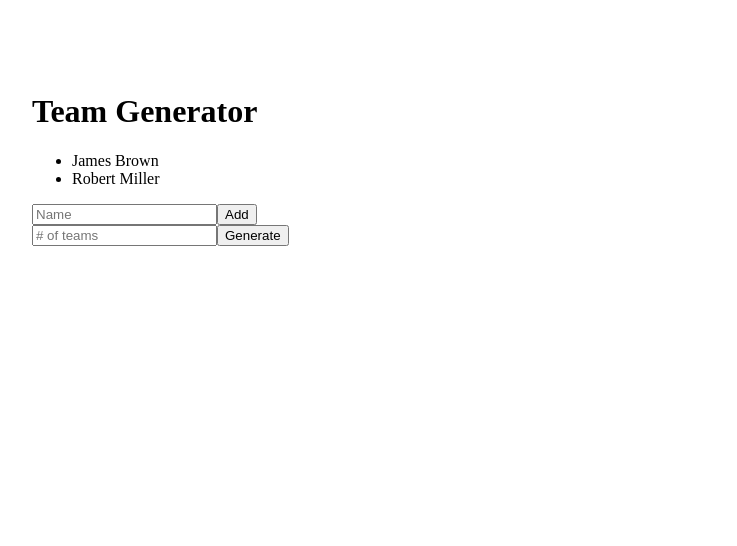
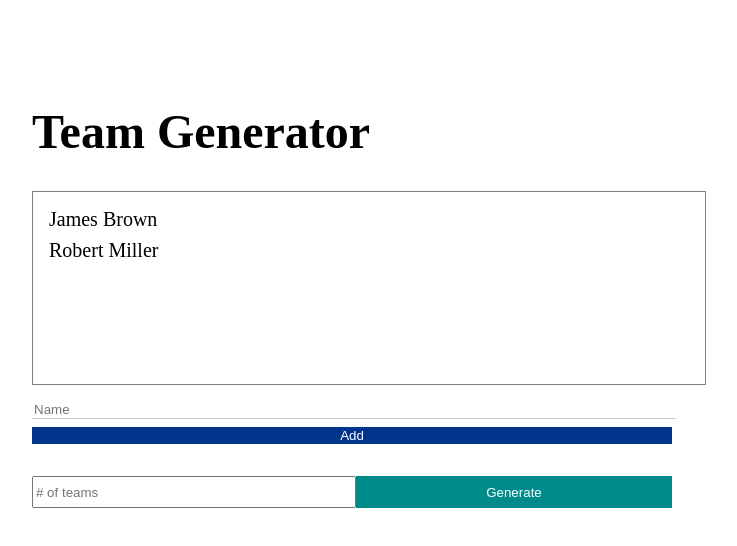
Before and after one commit to saudalnasser/team-generator, an Angular app: page / in a window 1280 px wide. Shown: the top 546 px of the page, without its empty margins (288-1025 px from the left). Built offline with nearby package versions, Linux system fonts and the light colour scheme.

Commit message:
Apply styles to team generator component

```diff
--- a/src/app/components/team-generator/team-generator.component.html
+++ b/src/app/components/team-generator/team-generator.component.html
@@ -1,17 +1,17 @@
 <div>
   <h1>Team Generator</h1>
 
-  <ul>
+  <ul class="members-list">
     <li>James Brown</li>
     <li>Robert Miller</li>
   </ul>
 
-  <div>
+  <div class="add-members-section">
     <input type="text" placeholder="Name" />
     <button>Add</button>
   </div>
 
-  <div>
+  <div class="generate-teams-section">
     <input type="text" placeholder="# of teams" />
     <button>Generate</button>
   </div>
--- a/src/app/components/team-generator/team-generator.component.scss
+++ b/src/app/components/team-generator/team-generator.component.scss
@@ -0,0 +1,54 @@
+h1 {
+  font-size: 3rem;
+}
+
+.members-list {
+  padding: 1rem;
+  width: 100%;
+  height: 10rem;
+  border: 0.1rem solid grey;
+  overflow: auto;
+
+  li {
+    list-style: none;
+    font-size: 1.25rem;
+    margin-bottom: 0.5rem;
+  }
+}
+
+.add-members-section {
+  input {
+    border: none;
+    border-bottom: 0.1rem solid rgba(128, 128, 128, 0.418);
+    margin-right: 0.5rem;
+    width: 100%;
+    display: flex;
+  }
+
+  button {
+    width: 100%;
+    border: none;
+    color: white;
+    font-weight: 400;
+    cursor: pointer;
+    background-color: rgb(0, 53, 139);
+    margin-top: 0.5rem;
+  }
+}
+
+.generate-teams-section {
+  margin: 2rem 0;
+  display: flex;
+  height: 2rem;
+
+  input {
+    width: 50%;
+  }
+
+  button {
+    width: 50%;
+    background-color: darkcyan;
+    border: none;
+    color: white;
+  }
+}
```
